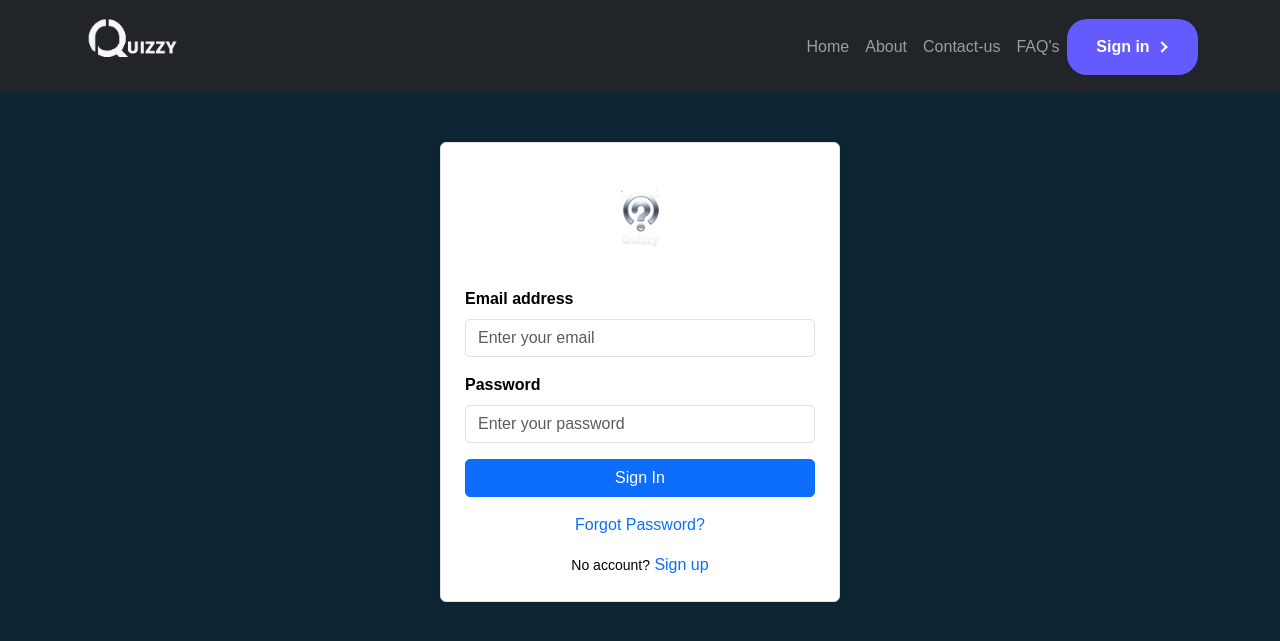
After one commit to fred-maina/Quizzy-Backend, a Django app: template Quizzy/templates/login.html in a window 1280 px wide. The commit adds this page. Shown: the top 641 px of the page. Run offline with Django 5.2, Linux system fonts and the light colour scheme; the template is opened without the code that fills it, so the values that code supplies are empty; some libraries are stand-ins or nearby versions.

Commit message:
Update UI

```diff
--- a/Quizzy/templates/index.html
+++ b/Quizzy/templates/index.html
@@ -11,7 +11,10 @@
                 <main id="description">
                     <p>Welcome to Quizzy - Where Learning Meets Fun!</p>
                     <p>Test your knowledge with our wide range of quizzes, or create and share your own. You can even create gradable quizzes and track progress. Start learning and quizzing with Quizzy today!</p>
-                    <button id="callToAction" class="btn btn-primary">Create Account</button>
+                    <button id="callToAction" class="btn btn-primary">
+                        <a href="{% url 'login' %}" class="no-decoration text-white">Create Account</a>
+                    </button>
+
                 </main>
             </div>
             <div class="col-md-6">
--- a/Quizzy/templates/layout.html
+++ b/Quizzy/templates/layout.html
@@ -9,6 +9,7 @@
     <!-- Bootstrap CSS -->
     <link href="https://cdn.jsdelivr.net/npm/bootstrap@5.3.3/dist/css/bootstrap.min.css" rel="stylesheet" integrity="sha384-QWTKZyjpPEjISv5WaRU9OFeRpok6YctnYmDr5pNlyT2bRjXh0JMhjY6hW+ALEwIH" crossorigin="anonymous">
     <link rel="stylesheet" href="{% static 'Quizzy/css/style.css' %}">
+
 </head>
 <body>
     <nav class="navbar navbar-expand-lg navbar-dark bg-dark">
@@ -84,9 +85,9 @@
         // Attach the toggleNav function to the navbar toggler
         document.querySelector('.navbar-toggler').addEventListener('click', toggleNav);
         document.getElementById("sign").addEventListener("click", function() {
-        window.location.href = "login.html"});
+        window.location.href = "{% url 'login' %}"});
         document.getElementById("callToAction").addEventListener("click", function() {
-        window.location.href = "login.html"});
+        window.location.href = "{% url 'login' %}"});
     </script>
 </body>
 </html>
--- /dev/null
+++ b/Quizzy/templates/login.html
@@ -0,0 +1,87 @@
+{% extends 'layout.html' %}
+{%load static%}
+{% block content %}
+<link rel="stylesheet" href="{% static 'Quizzy/css/login.css' %}">
+<div class="container mt-5">
+    <div id="login-form" class="login-form mx-auto p-4 border rounded bg-white">
+        <div class="text-center">
+            <img src="{% static 'Quizzy/images/SecondaryLogo.png' %}" alt="Logo" class="form-logo">
+        </div>
+        <form>
+            <div class="mb-3">
+                <label for="email" class="form-label">Email address</label>
+                <input type="email" class="form-control" id="email" placeholder="Enter your email">
+            </div>
+            <div class="mb-3">
+                <label for="password" class="form-label">Password</label>
+                <input type="password" class="form-control" id="password" placeholder="Enter your password">
+            </div>
+            <button type="submit" class="btn btn-primary w-100">Sign In</button>
+            <div class="mt-3 text-center">
+                <a href="#" class="text-decoration-none">Forgot Password?</a>
+            </div>
+            <div class="mt-3 text-center">
+                <span>No account?</span>
+                <a href="#" class="text-decoration-none" id="toggle-signup">Sign up</a>
+            </div>
+        </form>
+    </div>
+
+    <div id="signup-form" class="signup-form mx-auto p-4 border rounded bg-white d-none">
+        <div class="text-center">
+            <img src="{% static 'Quizzy/Images/Secondarylogo.png' %}" alt="Logo" class="form-logo">
+        </div>
+        <form>
+            <div class="mb-3">
+                <label for="first-name" class="form-label">First Name</label>
+                <input type="text" class="form-control" id="first-name" placeholder="Enter your first name">
+            </div>
+            <div class="mb-3">
+                <label for="last-name" class="form-label">Last Name</label>
+                <input type="text" class="form-control" id="last-name" placeholder="Enter your last name">
+            </div>
+            <div class="mb-3">
+                <label for="signup-email" class="form-label">Email address</label>
+                <input type="email" class="form-control" id="signup-email" placeholder="Enter your email">
+            </div>
+            <div class="mb-3">
+                <label for="signup-password" class="form-label">Password</label>
+                <input type="password" class="form-control" id="signup-password" placeholder="Enter your password">
+            </div>
+            <div class="mb-3 form-check">
+                <input type="checkbox" class="form-check-input" id="terms">
+                <label class="form-check-label" for="terms">I accept the <a href="#" class="text-decoration-none">terms and conditions</a></label>
+            </div>
+            <button type="submit" class="btn btn-primary w-100">Sign Up</button>
+            <div class="mt-3 text-center">
+                <span>Already have an account?</span>
+                <a href="#" class="text-decoration-none" id="toggle-login">Sign in</a>
+            </div>
+        </form>
+    </div>
+</div>
+<script>
+    function toggleNav() {
+        const navOverlay = document.getElementById('navOverlay');
+        if (navOverlay.style.right === '0%') {
+            navOverlay.style.right = '-100%';
+        } else {
+            navOverlay.style.right = '0%';
+        }
+    }
+
+    document.querySelector('.navbar-toggler').addEventListener('click', toggleNav);
+
+    document.getElementById('toggle-signup').addEventListener('click', function(event) {
+        event.preventDefault();
+        document.getElementById('login-form').classList.add('d-none');
+        document.getElementById('signup-form').classList.remove('d-none');
+    });
+
+    document.getElementById('toggle-login').addEventListener('click', function(event) {
+        event.preventDefault();
+        document.getElementById('signup-form').classList.add('d-none');
+        document.getElementById('login-form').classList.remove('d-none');
+    });
+</script>
+{% endblock %}
--- a/Quizzy/urls.py
+++ b/Quizzy/urls.py
@@ -1,5 +1,6 @@
 from django.urls import path
 from . import views
 urlpatterns=[
-    path("",views.index,name="index")
+    path("",views.index,name="index"),
+    path("login",views.login,name="login")
 ]
--- a/Quizzy/views.py
+++ b/Quizzy/views.py
@@ -3,3 +3,5 @@ from django.shortcuts import render
 # Create your views here.
 def index(request):
     return render(request,'index.html')
+def login(request):
+    return render(request,"login.html")
```
